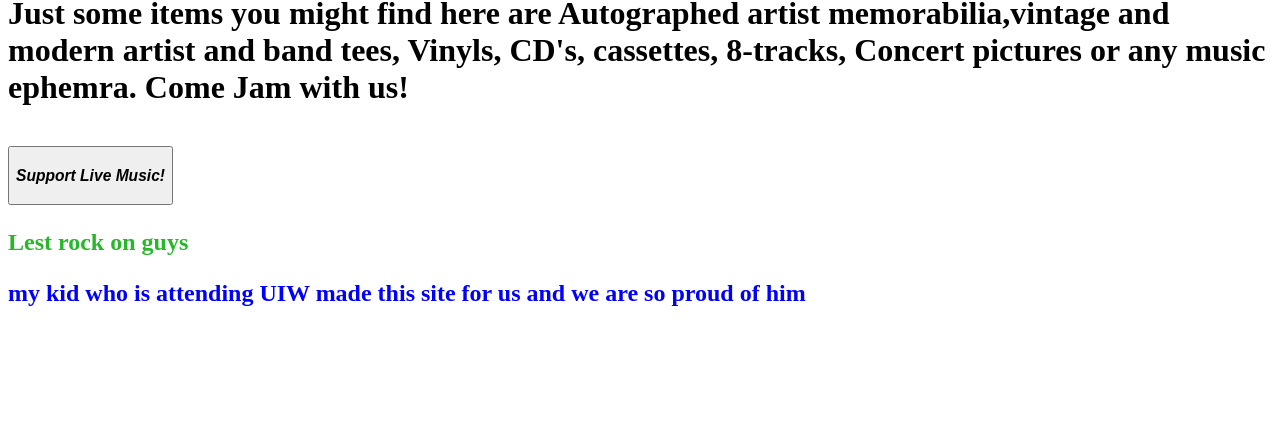
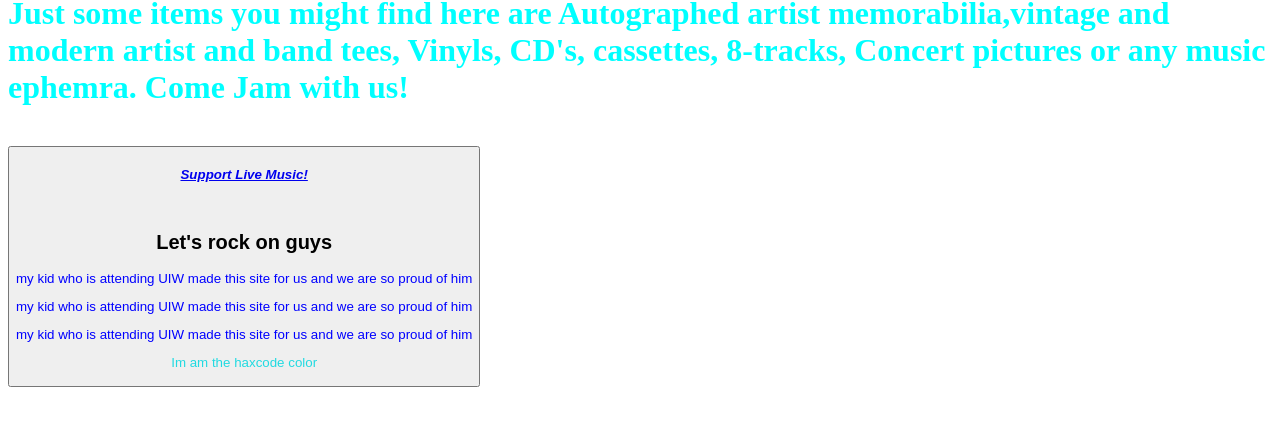
Before and after one commit to QuinnRana/Frankinsite, a plain HTML site: page index.html in a window 1280 px wide. Shown: the part 371-800 px from the top of the page. Drawn offline with Linux system fonts and the light colour scheme.

Commit message:
Feature : update html

```diff
--- a/index.html
+++ b/index.html
@@ -1,37 +1,32 @@
 <doctype.html!>
 <html>
+    <style>
+    p {
+      color: #21DAE1;
+    }
+    </style>
     <head>
 
     </head>
     <body>
        <div class="livemusic">
-       <img src="https://media.blogto.com/articles/20180624-dreamsfest-49_preview.jpeg?w=1200&cmd=resize_then_crop&height=630&quality=70"
-       alt="live music" />
-    <style>
-    p {
-      color: #21DAE1;
-    }
-    </style>
-      <p style="color: cyan"></p><h1>Whether you are a <em><strong>seller</strong></em> or just an avid <em><strong>collector of all things music
-      </strong></em>, this is your community. Just some items you might find here are Autographed artist memorabilia,vintage and modern artist and
-      band tees, Vinyls, CD's, cassettes, 8-tracks, Concert pictures or any music ephemra. Come Jam with us!</h1></p>
+           <img src="https://media.blogto.com/articles/20180624-dreamsfest-49_preview.jpeg?w=1200&cmd=resize_then_crop&height=630&quality=70" alt="live music" />
+           <h1 style="color: cyan">
+              Whether you are a <em><strong>seller</strong></em> or just an avid <em><strong>collector of all things music
+              </strong></em>, this is your community. Just some items you might find here are Autographed artist memorabilia,vintage and modern artist and
+              band tees, Vinyls, CD's, cassettes, 8-tracks, Concert pictures or any music ephemra. Come Jam with us!
+           </h1>
        </div>
       <br>
-      <a href="https://district.net/supportlivemusic"><button class="favorite styled" type="button"><h4><em><strong><h3>Support Live Music!
-      </h3></strong></em></h4></button></a>
+      <a href="https://district.net/supportlivemusic"><button class="favorite styled" type="button">
+        <h4><em><strong>Support Live Music!</strong></em></h4>
+      </a>
         <br>
-       <h2> <style>
-    p {
-      color: #26b72b;
-    }
-    code {
-      font-weight: bold;
-    }
-    </style>
-
-     <p>Lest rock on guys</p>
+        <h2>Let's rock on guys</h2>
 
         <p style="color: blue">my kid who is attending UIW made this site for us and we are so proud of him</p>
-         </h2>
+        <p style="color: blue">my kid who is attending UIW made this site for us and we are so proud of him</p>
+        <p style="color: blue">my kid who is attending UIW made this site for us and we are so proud of him</p>
+        <p> Im am the haxcode color</p>
     </body>
 </html>
```
